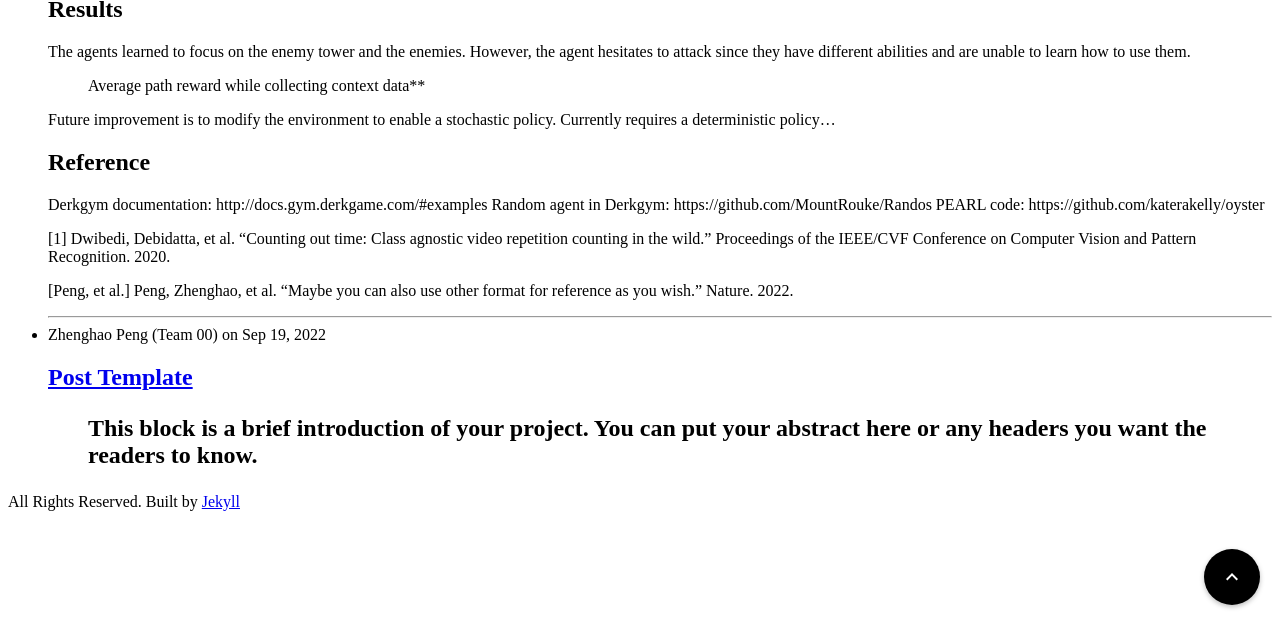
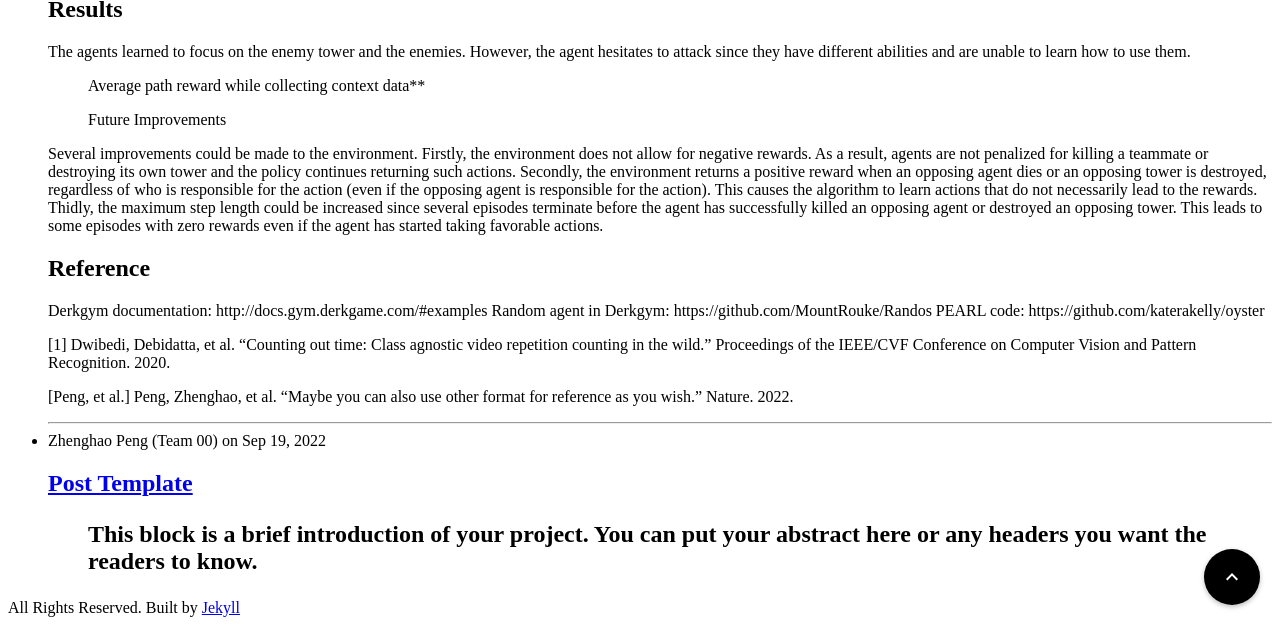
Before and after one commit to ucla-rlcourse/CS269-projects-2022fall, a Jekyll site: the page built from index.html, in a window 1280 px wide and 900 px high, scrolled down 1801 px, cut to the strip 275-900 px from the top of the window. Built offline with Jekyll 4.4.1, drawn with Linux system fonts in a browser that asks for light colours.

Commit message:
Update 2022-09-19-team21.md

```diff
--- a/_posts/2022-09-19-team21.md
+++ b/_posts/2022-09-19-team21.md
@@ -89,7 +89,9 @@ The agents learned to focus on the enemy tower and the enemies. However, the age
 
 > Average path reward while collecting context data**
 
-Future improvement is to modify the environment to enable a stochastic policy. Currently requires a deterministic policy...
+> Future Improvements
+
+Several improvements could be made to the environment. Firstly, the environment does not allow for negative rewards. As a result, agents are not penalized for killing a teammate or destroying its own tower and the policy continues returning such actions. Secondly, the environment returns a positive reward when an opposing agent dies or an opposing tower is destroyed, regardless of who is responsible for the action (even if the opposing agent is responsible for the action). This causes the algorithm to learn actions that do not necessarily lead to the rewards. Thidly, the maximum step length could be increased since several episodes terminate before the agent has successfully killed an opposing agent or destroyed an opposing tower. This leads to some episodes with zero rewards even if the agent has started taking favorable actions.
 
 
 ## Reference
```
